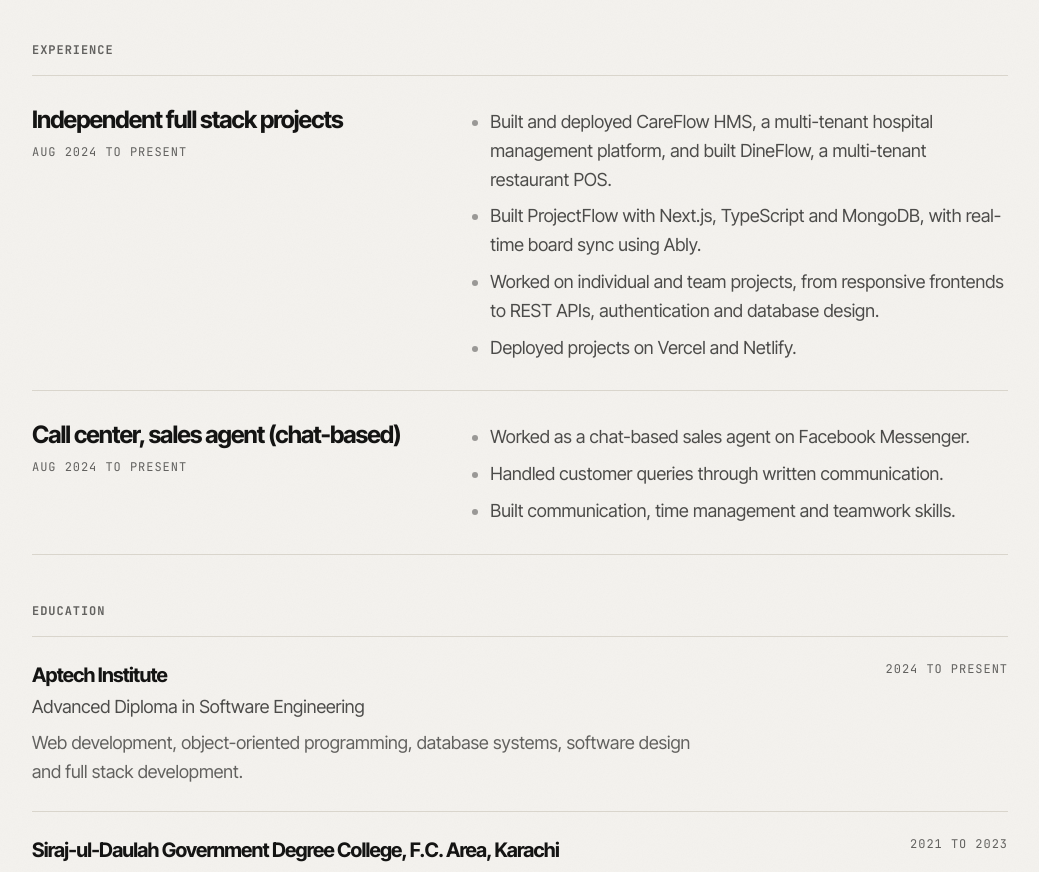
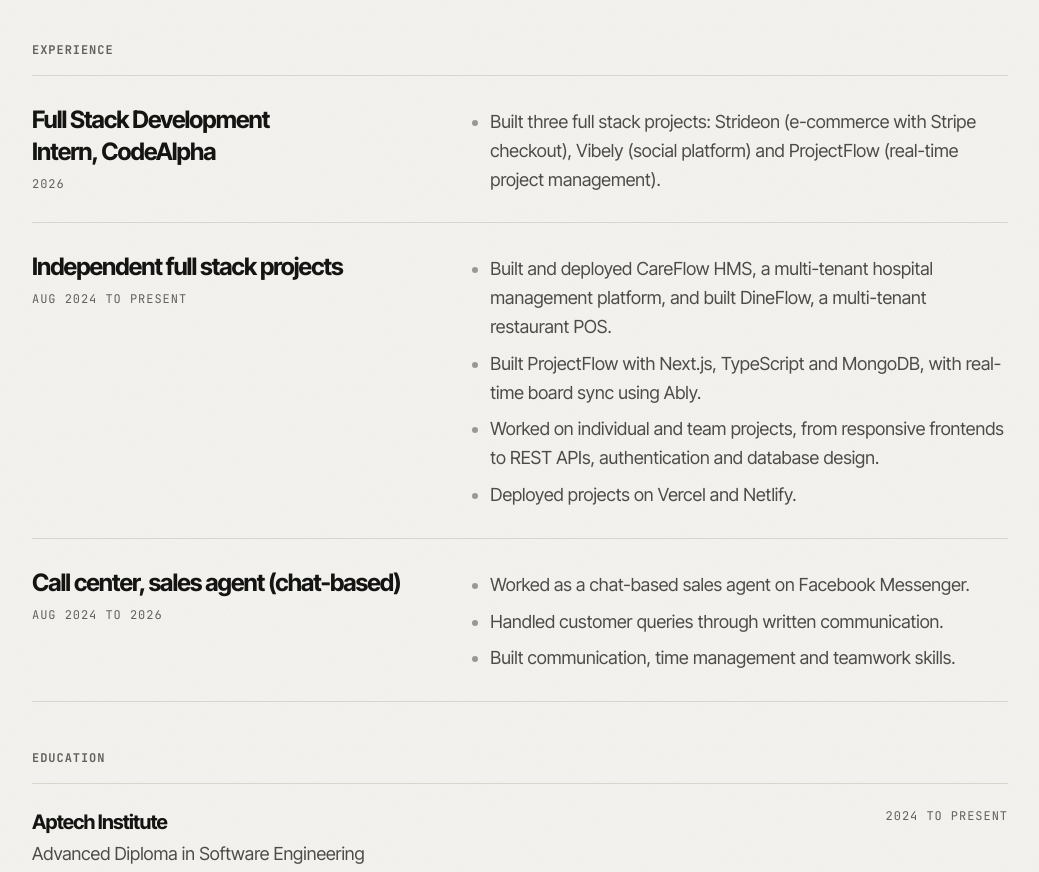
Before and after one commit to fahadmusa725/portfolio, a Next.js app: page / in a window 1280 px wide. Shown: the part 3229-4101 px from the top of the page, without its empty margins (120-1159 px from the left). Built offline with nearby package versions, Linux system fonts and the light colour scheme.

Commit message:
add codealpha internship and fix call center dates

```diff
--- a/content/site.ts
+++ b/content/site.ts
@@ -227,6 +227,13 @@ export const experienceSection: ExperienceSection = {
   },
   entries: [
     {
+      role: "Full Stack Development Intern, CodeAlpha",
+      period: "2026",
+      points: [
+        "Built three full stack projects: Strideon (e-commerce with Stripe checkout), Vibely (social platform) and ProjectFlow (real-time project management).",
+      ],
+    },
+    {
       role: "Independent full stack projects",
       period: "Aug 2024 to present",
       points: [
@@ -238,7 +245,7 @@ export const experienceSection: ExperienceSection = {
     },
     {
       role: "Call center, sales agent (chat-based)",
-      period: "Aug 2024 to present",
+      period: "Aug 2024 to 2026",
       points: [
         "Worked as a chat-based sales agent on Facebook Messenger.",
         "Handled customer queries through written communication.",
```
